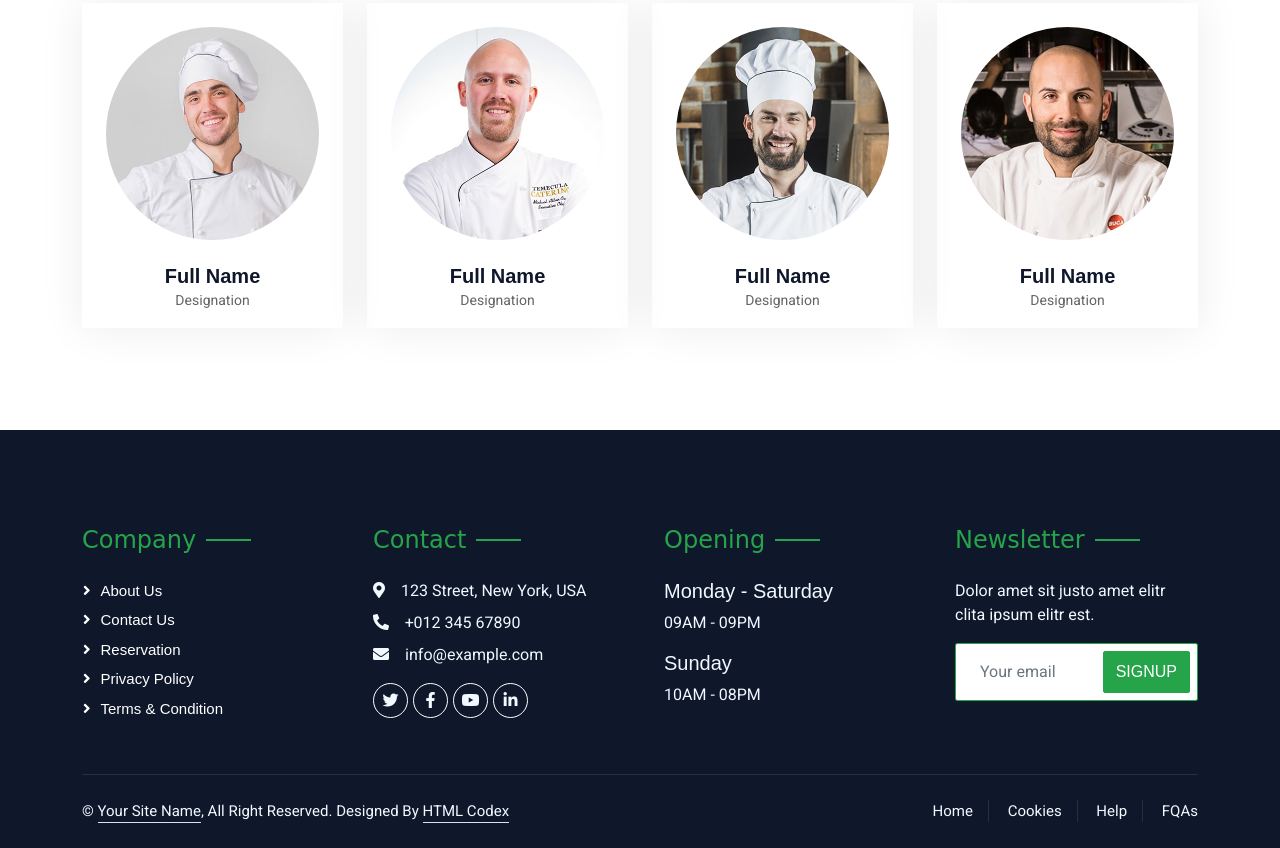
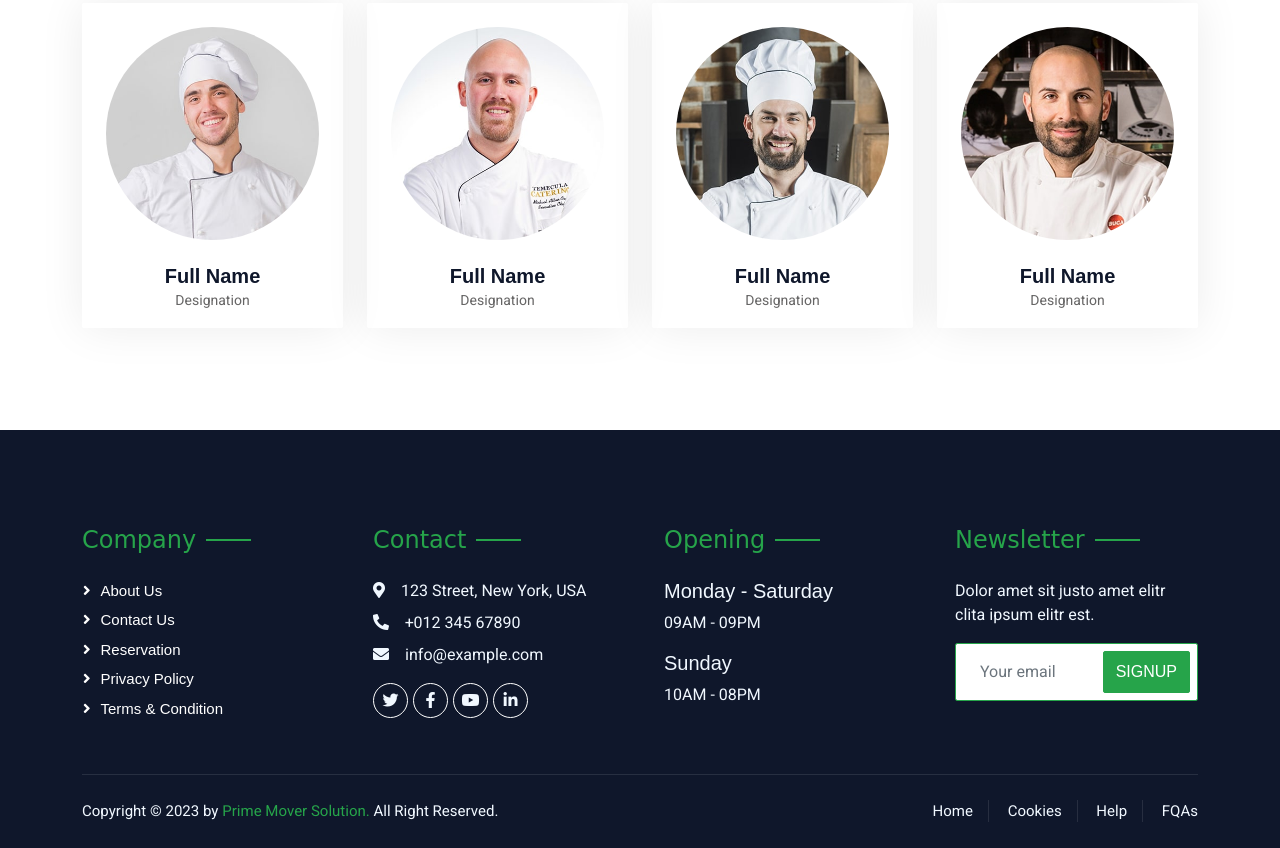
Before and after one commit to crosswin/PMS, a plain HTML site: page about.html in a window 1280 px wide. Shown: the part 1248-2096 px from the top of the page. Drawn offline with nearby package versions, Linux system fonts and the light colour scheme.

Commit message:
Updated footer content

```diff
--- a/about.html
+++ b/about.html
@@ -257,10 +257,7 @@
                 <div class="copyright">
                     <div class="row">
                         <div class="col-md-6 text-center text-md-start mb-3 mb-md-0">
-                            &copy; <a class="border-bottom" href="#">Your Site Name</a>, All Right Reserved.
-
-							<!--/*** This template is free as long as you keep the footer author’s credit link/attribution link/backlink. If you'd like to use the template without the footer author’s credit link/attribution link/backlink, you can purchase the Credit Removal License from "https://htmlcodex.com/credit-removal". Thank you for your support. ***/-->
-							Designed By <a class="border-bottom" href="https://htmlcodex.com">HTML Codex</a>
+                            Copyright &copy; </a> <script>document.write(new Date().getFullYear())</script> by <a href="#"><span class="text-primary">Prime Mover Solution.</span></a> All Right Reserved.
                         </div>
                         <div class="col-md-6 text-center text-md-end">
                             <div class="footer-menu">
--- a/booking.html
+++ b/booking.html
@@ -214,10 +214,7 @@
                 <div class="copyright">
                     <div class="row">
                         <div class="col-md-6 text-center text-md-start mb-3 mb-md-0">
-                            &copy; <a class="border-bottom" href="#">Your Site Name</a>, All Right Reserved.
-
-							<!--/*** This template is free as long as you keep the footer author’s credit link/attribution link/backlink. If you'd like to use the template without the footer author’s credit link/attribution link/backlink, you can purchase the Credit Removal License from "https://htmlcodex.com/credit-removal". Thank you for your support. ***/-->
-							Designed By <a class="border-bottom" href="https://htmlcodex.com">HTML Codex</a>
+                            Copyright &copy; </a> <script>document.write(new Date().getFullYear())</script> by <a href="#"><span class="text-primary">Prime Mover Solution.</span></a> All Right Reserved.
                         </div>
                         <div class="col-md-6 text-center text-md-end">
                             <div class="footer-menu">
```
Also changed, not shown: contact.html (+1 -4 lines), index.html (+2 -5 lines), menu.html (+1 -4 lines), service.html (+1 -4 lines), team.html (+1 -4 lines), testimonial.html (+1 -4 lines).
